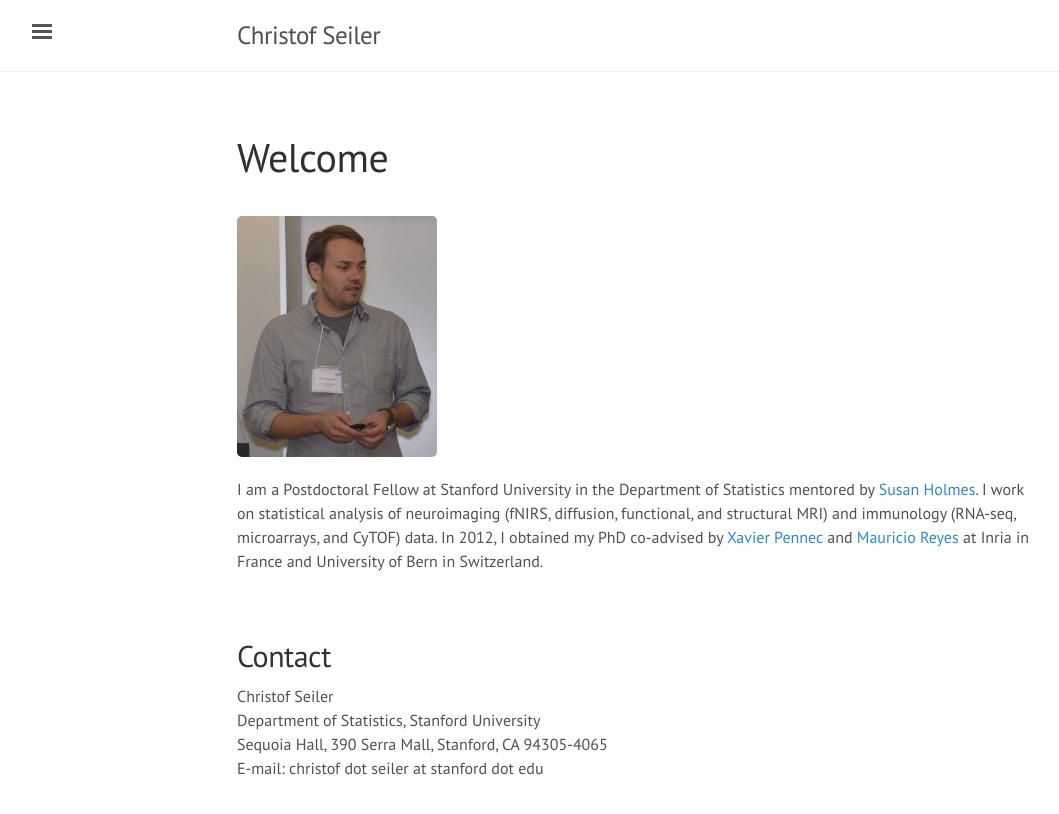
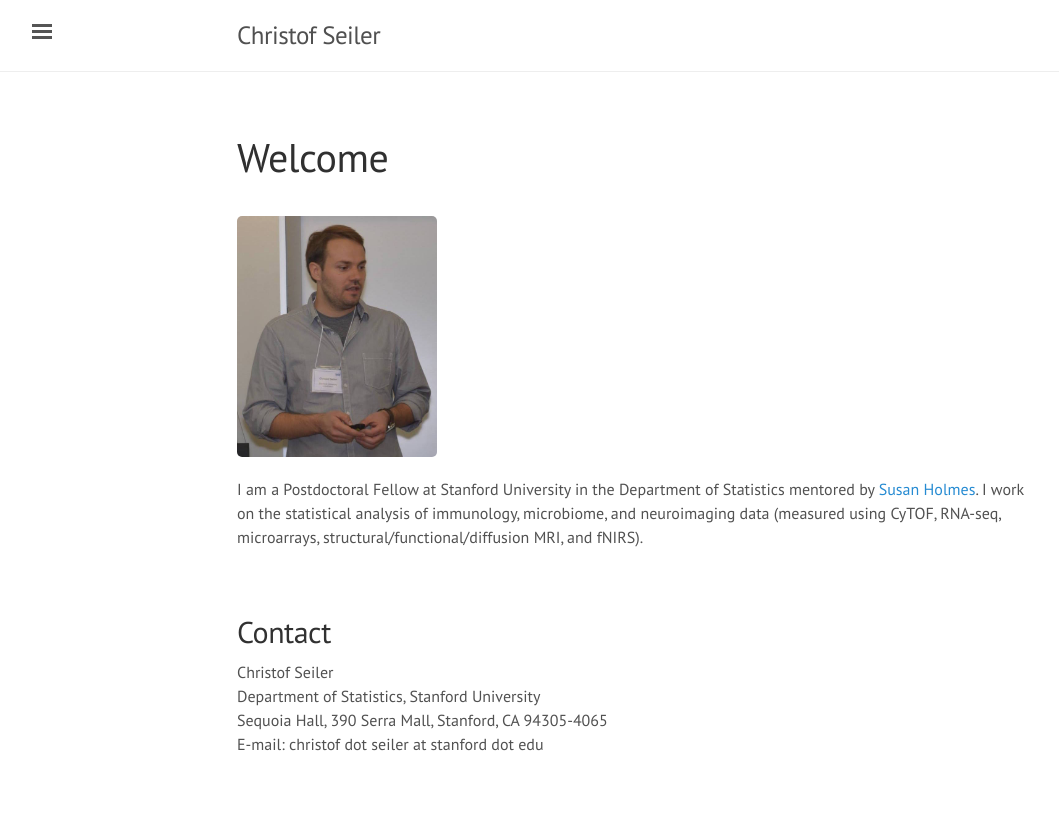
Before and after one commit to ChristofSeiler/ChristofSeiler.github.io, a Jekyll site: the page built from index.html, in a window 1280 px wide. Shown: the top 814 px of the page, without its empty margins (3-1062 px from the left). Built offline with Jekyll 4.4.1, drawn with Linux system fonts in a browser that asks for light colours; the list of posts is cut into pages by our own code.

Commit message:
updated website

```diff
--- a/index.html
+++ b/index.html
@@ -35,7 +35,7 @@ img {
 
 <img src="public/Me.JPG" alt="" border="0" width="200" />
 
-<p>I am a Postdoctoral Fellow at Stanford University in the Department of Statistics mentored by <a href="http://www-stat.stanford.edu/~susan/">Susan Holmes</a>. I work on statistical analysis of neuroimaging (fNIRS, diffusion, functional, and structural MRI) and immunology (RNA-seq, microarrays, and CyTOF) data. In 2012, I obtained my PhD co-advised by <a href="http://www-sop.inria.fr/members/Xavier.Pennec/">Xavier Pennec</a> and <a href="http://www.mauricioreyes.me/">Mauricio Reyes</a> at Inria in France and University of Bern in Switzerland. </p>
+<p>I am a Postdoctoral Fellow at Stanford University in the Department of Statistics mentored by <a href="http://www-stat.stanford.edu/~susan/">Susan Holmes</a>. I work on the statistical analysis of immunology, microbiome, and neuroimaging data (measured using CyTOF, RNA-seq, microarrays, structural/functional/diffusion MRI, and fNIRS).</p>
 
 <br>
 
```
